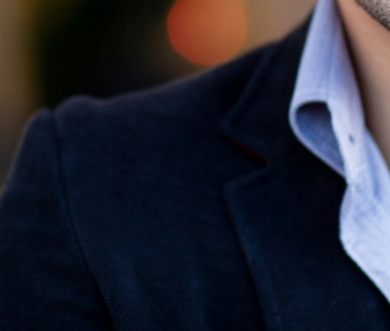
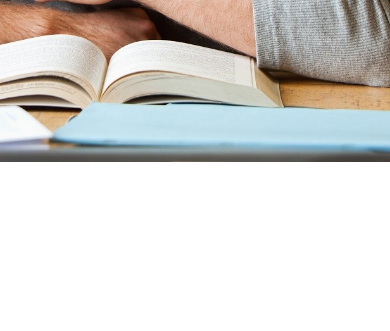
Before and after one commit to krawj/krawj.github.io, a plain HTML site: page 3-rwd/index.html in a window 390 px wide. Shown: the part 513-844 px from the top of the page. Drawn offline with Linux system fonts and the light colour scheme.

Commit message:
Use media query to alter styles for screens up to 1170px width

```diff
--- a/3-rwd/css/responsive.css
+++ b/3-rwd/css/responsive.css
@@ -0,0 +1,10 @@
+@media screen and (max-width: 1170px) {
+
+    .header {
+        background-image: url('../img/man-2.jpg');
+        height: 80vh;
+        justify-content: flex-end;
+        align-items: flex-start;
+    }
+
+}
--- a/3-rwd/css/style.css
+++ b/3-rwd/css/style.css
@@ -19,8 +19,8 @@ h1, h2 {
     align-items: center;
     width: 100vw;
     height: 100vh;
-    padding: 5%;
-    background-image: url(../img/man-1.jpg);
+    padding: 25px;
+    background-image: url('../img/man-1.jpg');
     background-size: cover;
     background-repeat: no-repeat;
     background-position: center;
--- a/3-rwd/index.html
+++ b/3-rwd/index.html
@@ -6,8 +6,8 @@
     <meta name="viewport" content="width=device-width, initial-scale=1.0">
     <meta http-equiv="X-UA-Compatible" content="ie=edge">
 
+    <link rel="stylesheet" href="css/style.css">
     <link rel="stylesheet" href="css/responsive.css">
-    <link rel="stylesheet" href="css/style.css">
 
     <title>Responsive Web Design</title>
 </head>
```
